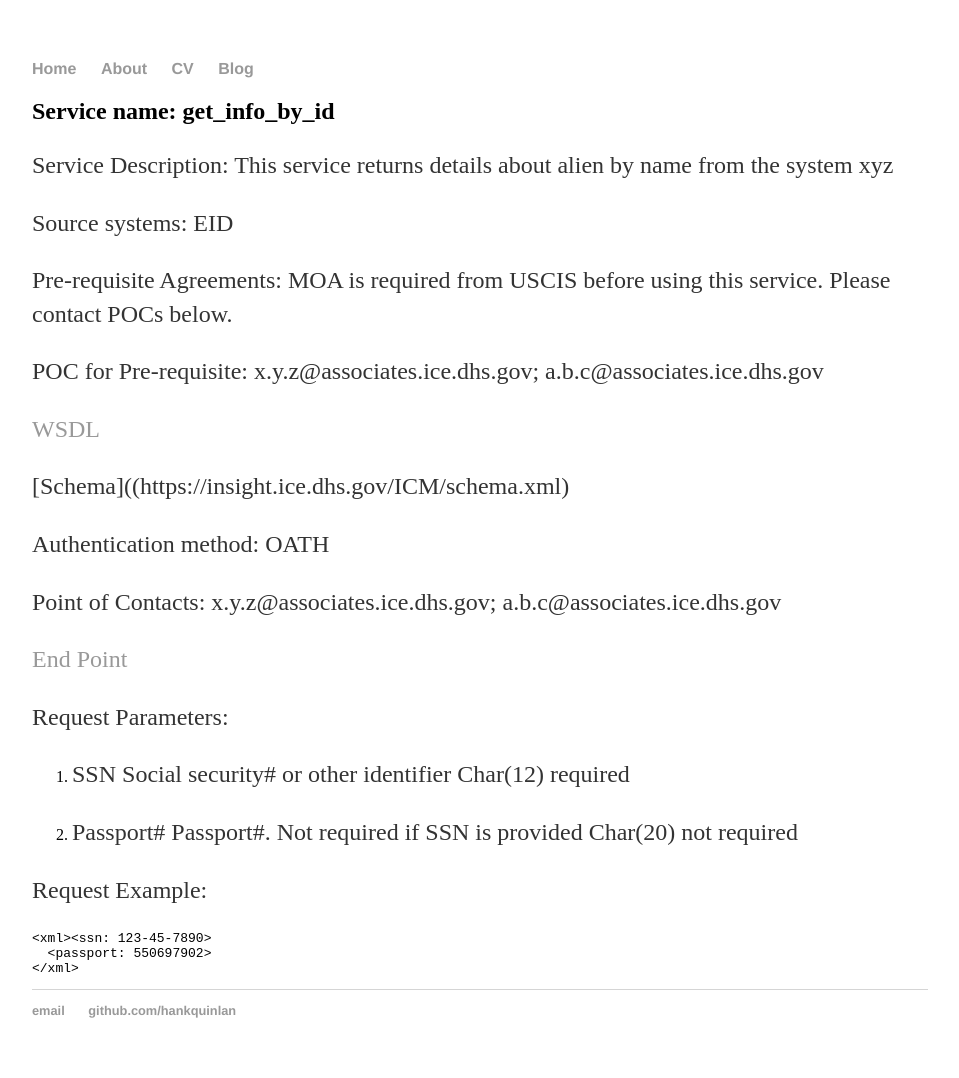
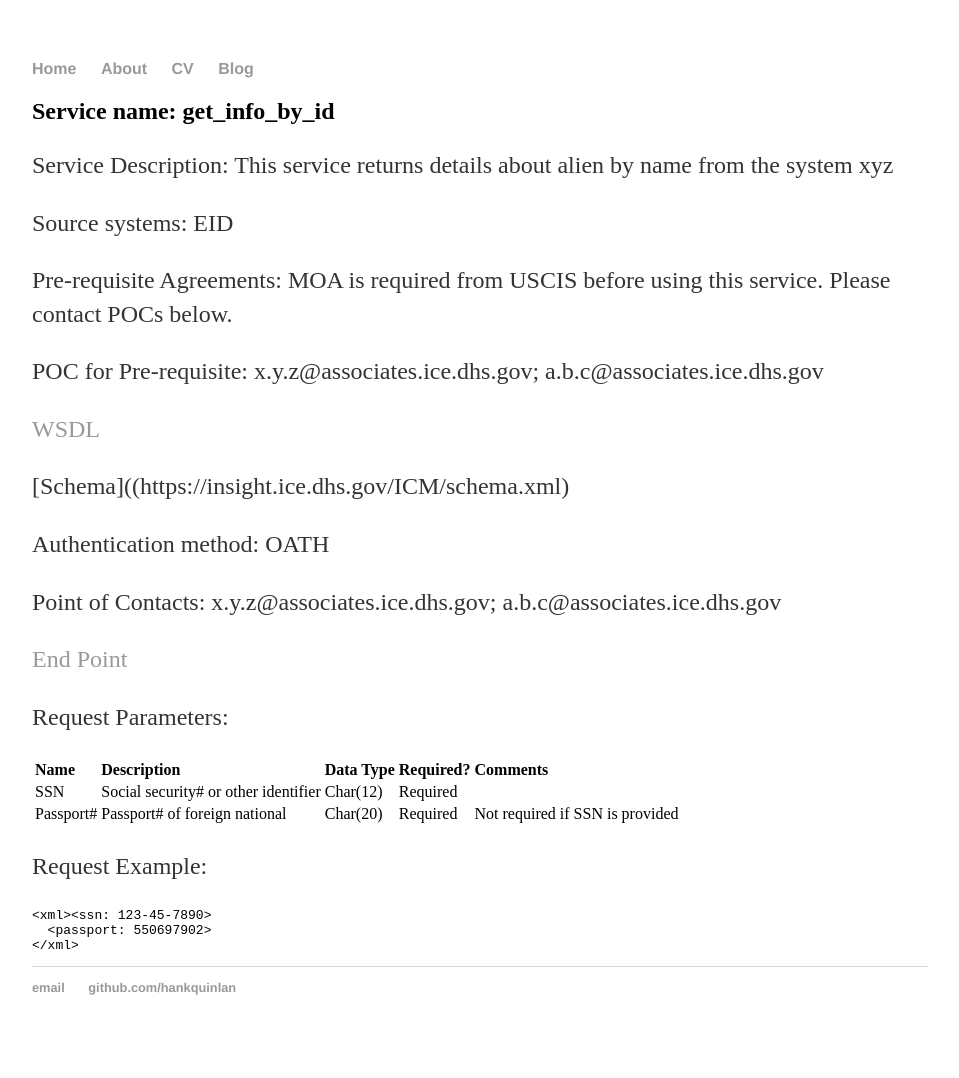
Before and after one commit to kalpesh2001/kalpesh2001.github.io, a Jekyll site: the page built from services/first.md, in a window 1280 px wide. Shown: the whole page, without its empty margins (160-1119 px from the left). Built offline with Jekyll 4.4.1, drawn with Linux system fonts in a browser that asks for light colours; our own code applies the rules of GitHub Pages for plain Markdown files; after the commit the page ends 1055 px from its top, so only the background shows below that.

Commit message:
Update first.md

```diff
--- a/services/first.md
+++ b/services/first.md
@@ -21,9 +21,10 @@
 
 Request Parameters:
 
-1. SSN            Social security# or other identifier           Char(12)           required
-
-2. Passport#      Passport#. Not required if SSN is provided     Char(20)           not required
+| Name | Description | Data Type | Required? | Comments |
+|:--- | :--- | :--- | :--- | :--- |
+| SSN |  Social security# or other identifier | Char(12) | Required | |
+| Passport# | Passport# of foreign national | Char(20) | Required | Not required if SSN is provided |
 
 Request Example:
 
```
